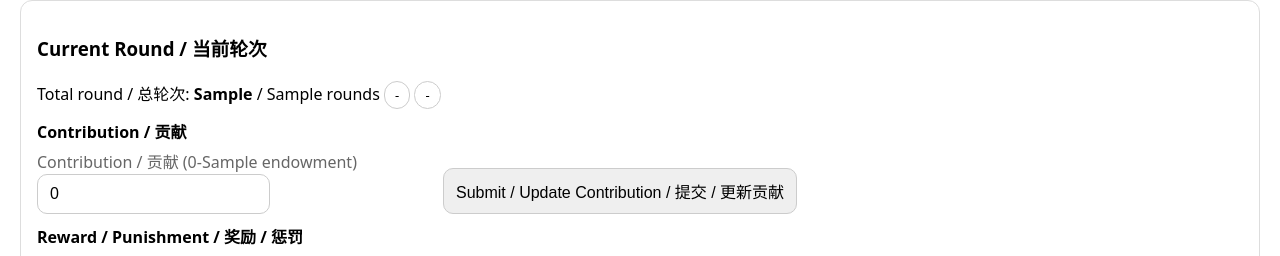
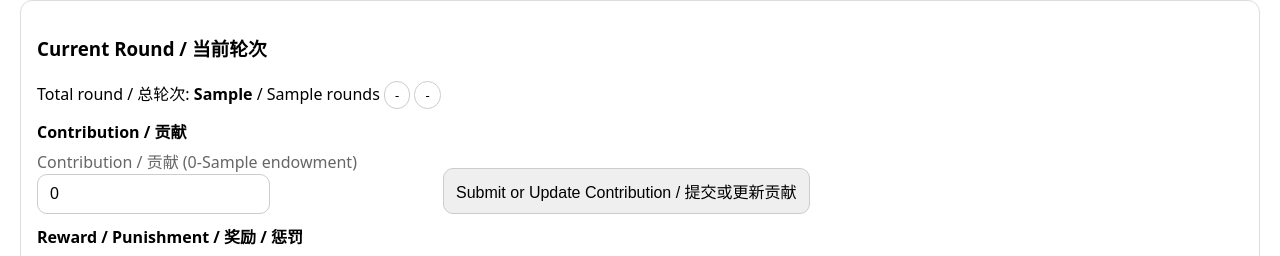
Before and after one commit to chenxu2394/public_goods, a FastAPI app: template templates/student.html in a window 1280 px wide. Shown: the part 208-464 px from the top of the page. Run offline with FastAPI, Linux system fonts and the light colour scheme; the template is opened without the code that fills it: most values are stand-ins (such as "Sample title", 1, 10 or a date in 2020).

Commit message:
Refine contribution button bilingual wording
Co-authored-by: chenxu2394 <71515908+chenxu2394@users.noreply.github.com>

```diff
--- a/templates/student.html
+++ b/templates/student.html
@@ -29,7 +29,7 @@
           <input name="contrib" id="contrib" type="number" min="0" max="{{ sess.endowment }}" value="0"/>
         </div>
         <div class="col" style="align-self:flex-end;">
-          <button type="submit" id="contrib_submit_btn">Submit / Update Contribution / 提交 / 更新贡献</button>
+          <button type="submit" id="contrib_submit_btn">Submit or Update Contribution / 提交或更新贡献</button>
         </div>
         <div class="col" style="align-self:flex-end;">
           <span id="submit_msg" class="muted"></span>
```
